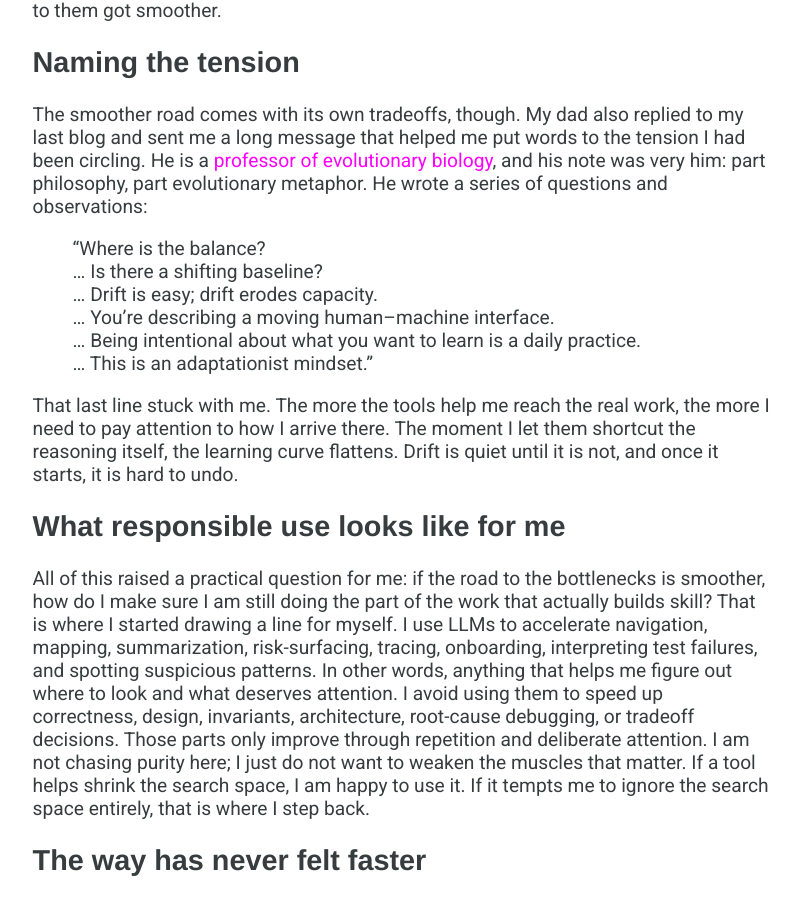
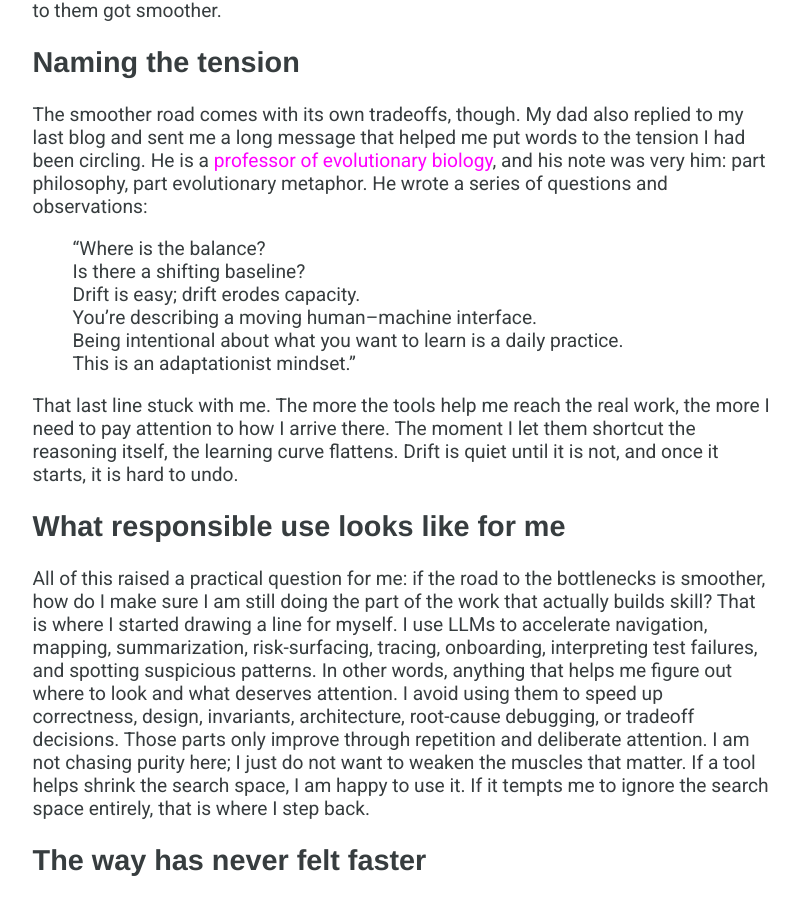
Before and after one commit to dmarticus/dmarticus.github.io, a Jekyll site: the page built from _posts/2025-11-24-widening-the-bottleneck.md, in a window 1280 px wide and 900 px high, scrolled down 1395 px. Shown: the whole window, without its empty margins (238-1037 px from the left). Built offline with Jekyll 4.4.1, drawn with Linux system fonts in a browser that asks for light colours; some of the changed text lies outside the part shown.

Commit message:
bit more

```diff
--- a/_posts/2025-11-24-widening-the-bottleneck.md
+++ b/_posts/2025-11-24-widening-the-bottleneck.md
@@ -38,11 +38,11 @@ All of these tools make the same promise: less time digging for context, more ti
 The smoother road comes with its own tradeoffs, though. My dad also replied to my last blog and sent me a long message that helped me put words to the tension I had been circling. He is a [professor of evolutionary biology](https://www.colorado.edu/ebio/andrew-martin), and his note was very him: part philosophy, part evolutionary metaphor. He wrote a series of questions and observations:
 
 > "Where is the balance?
-> … Is there a shifting baseline?
-> … Drift is easy; drift erodes capacity.
-> … You’re describing a moving human–machine interface.
-> … Being intentional about what you want to learn is a daily practice.
-> … This is an adaptationist mindset."
+> Is there a shifting baseline?
+> Drift is easy; drift erodes capacity.
+> You’re describing a moving human–machine interface.
+> Being intentional about what you want to learn is a daily practice.
+> This is an adaptationist mindset."
 
 That last line stuck with me. The more the tools help me reach the real work, the more I need to pay attention to how I arrive there. The moment I let them shortcut the reasoning itself, the learning curve flattens. Drift is quiet until it is not, and once it starts, it is hard to undo.
 
```
Also changed, not shown: other parts of _posts/2025-11-24-widening-the-bottleneck.md (+1 -1 lines).
